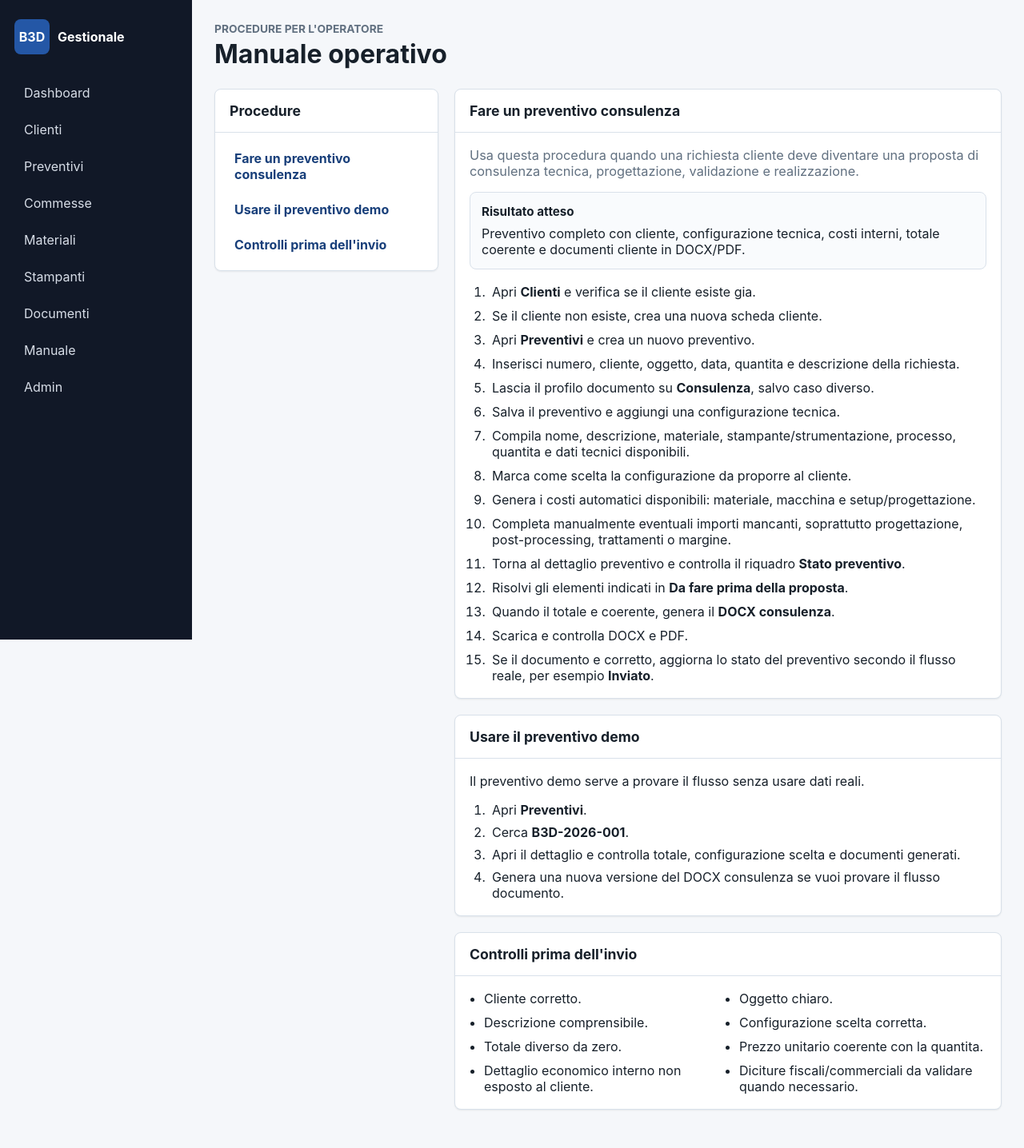
After one commit to Ebra1975/B3D-Gestionale, a Django app: page /manuale/ in a window 1280 px wide. The commit adds this page. Shown: the whole page at 80% size. Run offline with Django 5.2, Linux system fonts and the light colour scheme; parts of the project's set-up code (start-up, migrations or seed data) failed here and were passed over.

Commit message:
Expose operator manual in app

```diff
--- a/apps/core/urls.py
+++ b/apps/core/urls.py
@@ -7,4 +7,5 @@ app_name = "core"
 
 urlpatterns = [
     path("", views.dashboard, name="dashboard"),
+    path("manuale/", views.manual, name="manual"),
 ]
--- a/apps/core/views.py
+++ b/apps/core/views.py
@@ -20,3 +20,7 @@ def dashboard(request):
         "latest_estimates": Estimate.objects.select_related("customer").all()[:5],
     }
     return render(request, "core/dashboard.html", context)
+
+
+def manual(request):
+    return render(request, "core/manual.html")
--- a/static/css/app.css
+++ b/static/css/app.css
@@ -529,6 +529,88 @@ h2 {
   padding: 14px 18px;
 }
 
+.manual-layout {
+  display: grid;
+  grid-template-columns: 280px minmax(0, 1fr);
+  gap: 20px;
+  align-items: start;
+}
+
+.manual-index {
+  position: sticky;
+  top: 28px;
+}
+
+.manual-nav {
+  display: grid;
+  gap: 4px;
+  padding: 12px;
+}
+
+.manual-nav a {
+  border-radius: var(--radius);
+  color: var(--color-primary-dark);
+  font-weight: 700;
+  padding: 10px 12px;
+}
+
+.manual-nav a:hover {
+  background: #eef2f7;
+}
+
+.manual-section {
+  scroll-margin-top: 24px;
+}
+
+.manual-body {
+  padding: 18px;
+}
+
+.manual-lead {
+  color: var(--color-muted);
+  font-size: 1.02rem;
+}
+
+.manual-goal {
+  border: 1px solid var(--color-line);
+  border-radius: var(--radius);
+  background: #f9fbfd;
+  margin-bottom: 18px;
+  padding: 14px;
+}
+
+.manual-goal h3 {
+  margin: 0 0 8px;
+  font-size: 0.95rem;
+}
+
+.manual-goal p {
+  margin-bottom: 0;
+}
+
+.step-list {
+  display: grid;
+  gap: 10px;
+  margin: 0;
+  padding-left: 24px;
+}
+
+.step-list li {
+  padding-left: 4px;
+}
+
+.compact-steps {
+  gap: 8px;
+}
+
+.checklist-grid {
+  display: grid;
+  grid-template-columns: repeat(2, minmax(0, 1fr));
+  gap: 10px;
+  margin: 0;
+  padding-left: 18px;
+}
+
 @media (max-width: 900px) {
   .app-shell {
     grid-template-columns: 1fr;
@@ -544,10 +626,16 @@ h2 {
 
   .detail-grid,
   .readiness-grid,
+  .manual-layout,
   .price-summary,
   .definition-list.inline,
+  .checklist-grid,
   .form-layout {
     grid-template-columns: 1fr;
+  }
+
+  .manual-index {
+    position: static;
   }
 }
 
--- a/templates/base.html
+++ b/templates/base.html
@@ -22,6 +22,7 @@
         <a href="{% url 'inventory:materials' %}">Materiali</a>
         <a href="{% url 'inventory:printers' %}">Stampanti</a>
         <a href="{% url 'documents:list' %}">Documenti</a>
+        <a href="{% url 'core:manual' %}">Manuale</a>
         <a href="/admin/">Admin</a>
       </nav>
     </aside>
--- /dev/null
+++ b/templates/core/manual.html
@@ -0,0 +1,87 @@
+{% extends "base.html" %}
+
+{% block title %}Manuale operativo - Gestionale B3D Lab{% endblock %}
+{% block heading %}Manuale operativo{% endblock %}
+{% block eyebrow %}Procedure per l'operatore{% endblock %}
+
+{% block content %}
+  <section class="manual-layout">
+    <aside class="panel manual-index">
+      <div class="panel-header">
+        <h2>Procedure</h2>
+      </div>
+      <nav class="manual-nav">
+        <a href="#preventivo-consulenza">Fare un preventivo consulenza</a>
+        <a href="#preventivo-demo">Usare il preventivo demo</a>
+        <a href="#controlli-invio">Controlli prima dell'invio</a>
+      </nav>
+    </aside>
+
+    <div class="manual-content">
+      <article class="panel manual-section" id="preventivo-consulenza">
+        <div class="panel-header">
+          <h2>Fare un preventivo consulenza</h2>
+        </div>
+        <div class="manual-body">
+          <p class="manual-lead">Usa questa procedura quando una richiesta cliente deve diventare una proposta di consulenza tecnica, progettazione, validazione e realizzazione.</p>
+
+          <div class="manual-goal">
+            <h3>Risultato atteso</h3>
+            <p>Preventivo completo con cliente, configurazione tecnica, costi interni, totale coerente e documenti cliente in DOCX/PDF.</p>
+          </div>
+
+          <ol class="step-list">
+            <li>Apri <strong>Clienti</strong> e verifica se il cliente esiste gia.</li>
+            <li>Se il cliente non esiste, crea una nuova scheda cliente.</li>
+            <li>Apri <strong>Preventivi</strong> e crea un nuovo preventivo.</li>
+            <li>Inserisci numero, cliente, oggetto, data, quantita e descrizione della richiesta.</li>
+            <li>Lascia il profilo documento su <strong>Consulenza</strong>, salvo caso diverso.</li>
+            <li>Salva il preventivo e aggiungi una configurazione tecnica.</li>
+            <li>Compila nome, descrizione, materiale, stampante/strumentazione, processo, quantita e dati tecnici disponibili.</li>
+            <li>Marca come scelta la configurazione da proporre al cliente.</li>
+            <li>Genera i costi automatici disponibili: materiale, macchina e setup/progettazione.</li>
+            <li>Completa manualmente eventuali importi mancanti, soprattutto progettazione, post-processing, trattamenti o margine.</li>
+            <li>Torna al dettaglio preventivo e controlla il riquadro <strong>Stato preventivo</strong>.</li>
+            <li>Risolvi gli elementi indicati in <strong>Da fare prima della proposta</strong>.</li>
+            <li>Quando il totale e coerente, genera il <strong>DOCX consulenza</strong>.</li>
+            <li>Scarica e controlla DOCX e PDF.</li>
+            <li>Se il documento e corretto, aggiorna lo stato del preventivo secondo il flusso reale, per esempio <strong>Inviato</strong>.</li>
+          </ol>
+        </div>
+      </article>
+
+      <article class="panel manual-section" id="preventivo-demo">
+        <div class="panel-header">
+          <h2>Usare il preventivo demo</h2>
+        </div>
+        <div class="manual-body">
+          <p>Il preventivo demo serve a provare il flusso senza usare dati reali.</p>
+          <ol class="step-list compact-steps">
+            <li>Apri <strong>Preventivi</strong>.</li>
+            <li>Cerca <strong>B3D-2026-001</strong>.</li>
+            <li>Apri il dettaglio e controlla totale, configurazione scelta e documenti generati.</li>
+            <li>Genera una nuova versione del DOCX consulenza se vuoi provare il flusso documento.</li>
+          </ol>
+        </div>
+      </article>
+
+      <article class="panel manual-section" id="controlli-invio">
+        <div class="panel-header">
+          <h2>Controlli prima dell'invio</h2>
+        </div>
+        <div class="manual-body">
+          <ul class="checklist-grid">
+            <li>Cliente corretto.</li>
+            <li>Oggetto chiaro.</li>
+            <li>Descrizione comprensibile.</li>
+            <li>Configurazione scelta corretta.</li>
+            <li>Totale diverso da zero.</li>
+            <li>Prezzo unitario coerente con la quantita.</li>
+            <li>Dettaglio economico interno non esposto al cliente.</li>
+            <li>Diciture fiscali/commerciali da validare quando necessario.</li>
+          </ul>
+        </div>
+      </article>
+    </div>
+  </section>
+{% endblock %}
```
Also changed, not shown: docs/DECISIONI.md (+1 -0 lines), docs/SCHERMATE_E_FLUSSI.md (+2 -1 lines).
